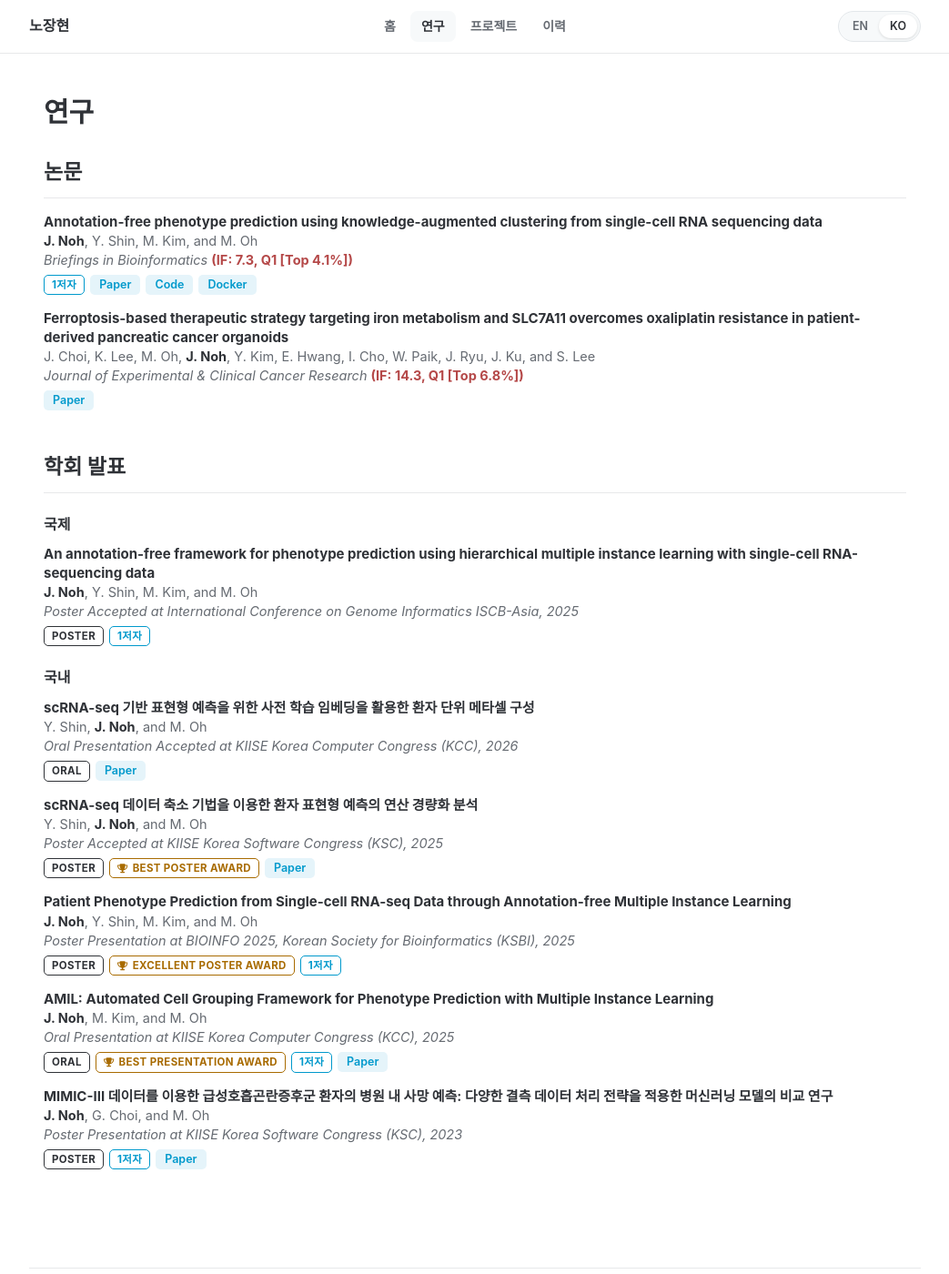
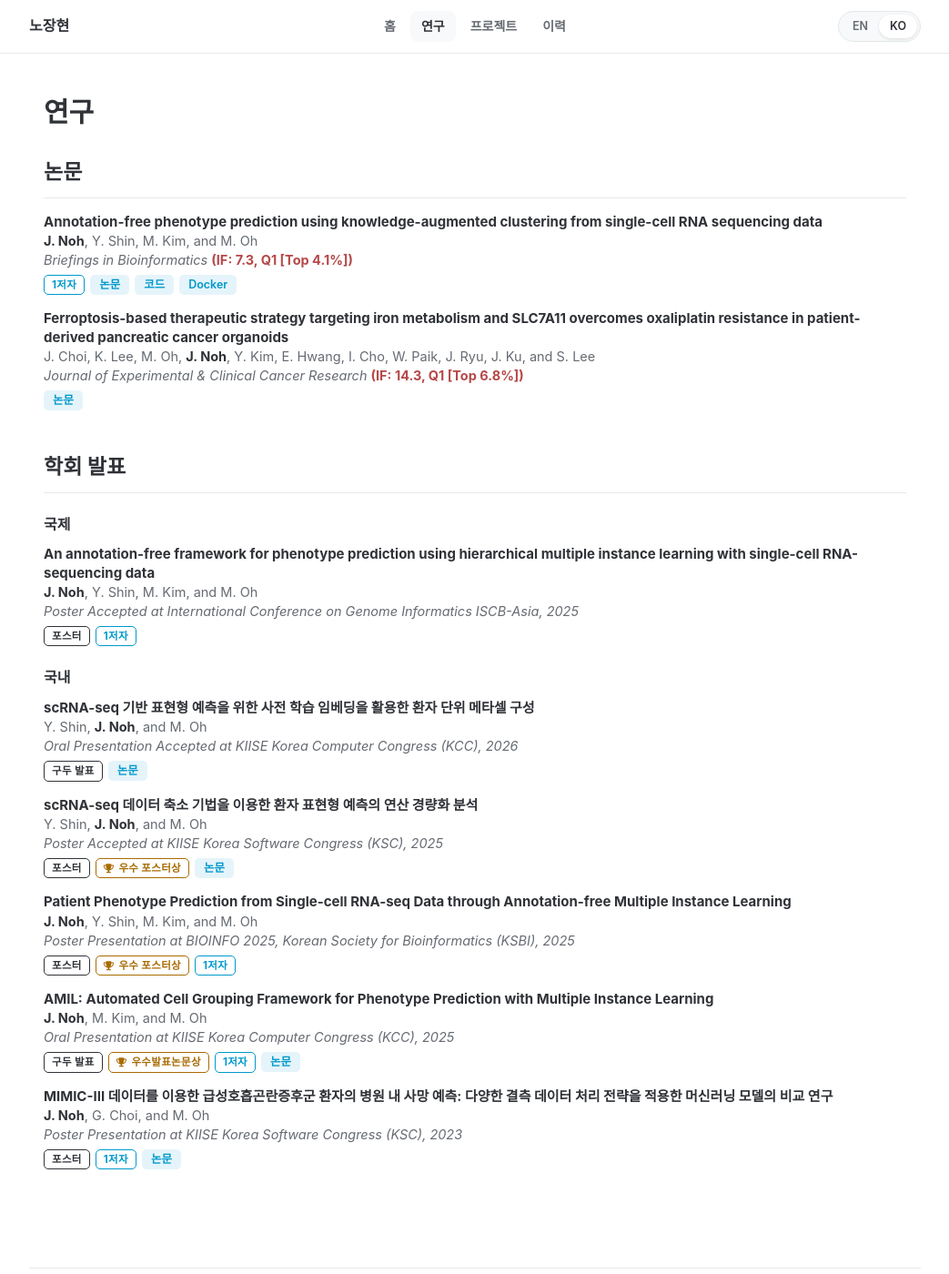
Before and after one commit to janghyunnoh/janghyunnoh.github.io, a Jekyll site: the page built from ko/research/index.md, in a window 1280 px wide and 1400 px high. Shown: the whole window at 91% size, without its empty margins (118-1161 px from the left). Built offline with Jekyll 4.4.1, drawn with Linux system fonts in a browser that asks for light colours.

Commit message:
Localize badges and link buttons on the Korean pages
- Oral/Poster -> 구두 발표/포스터; awards use award_ko
- Paper/Code/Demo/Poster/Slides -> 논문/코드/데모/포스터/발표자료

Co-Authored-By: Claude Opus 5.5 <noreply@anthropic.com>
Claude-Session: https://claude.ai/code/session_01KSQJoZP1auZdYkoBxWPSet

```diff
--- a/_data/conferences.yml
+++ b/_data/conferences.yml
@@ -25,6 +25,7 @@
   venue: "Poster Accepted at KIISE Korea Software Congress (KSC), 2025"
   type: "Poster"
   award: "Best Poster Award"
+  award_ko: "우수 포스터상"
   links:
     paper: "https://www.dbpia.co.kr/journal/articleDetail?nodeId=NODE12577614"
 
@@ -34,6 +35,7 @@
   venue: "Poster Presentation at BIOINFO 2025, Korean Society for Bioinformatics (KSBI), 2025"
   type: "Poster"
   award: "Excellent Poster Award"
+  award_ko: "우수 포스터상"
   first_author: true
   selected: true
 
@@ -43,6 +45,7 @@
   venue: "Oral Presentation at KIISE Korea Computer Congress (KCC), 2025"
   type: "Oral"
   award: "Best Presentation Award"
+  award_ko: "우수발표논문상"
   first_author: true
   selected: true
   links:
--- a/_data/i18n.yml
+++ b/_data/i18n.yml
@@ -27,6 +27,14 @@ en:
   first_author: "First author"
   cv: "CV (PDF)"
   published_in: "Published in"
+  type_oral: "Oral"
+  type_poster: "Poster"
+  link_paper: "Paper"
+  link_code: "Code"
+  link_docker: "Docker"
+  link_demo: "Demo"
+  link_poster: "Poster"
+  link_slides: "Slides"
 ko:
   nav_home: "홈"
   nav_research: "연구"
@@ -55,3 +63,11 @@ ko:
   first_author: "1저자"
   cv: "이력서 (PDF)"
   published_in: "게재"
+  type_oral: "구두 발표"
+  type_poster: "포스터"
+  link_paper: "논문"
+  link_code: "코드"
+  link_docker: "Docker"
+  link_demo: "데모"
+  link_poster: "포스터"
+  link_slides: "발표자료"
--- a/_includes/badges.html
+++ b/_includes/badges.html
@@ -1,8 +1,8 @@
 {%- assign it = include.item -%}
 {%- if it.type or it.award or it.first_author or it.links -%}
 <div class="badges">
-    {%- if it.type %}<span class="badge {{ it.type | downcase }}">{{ it.type }}</span>{% endif -%}
-    {%- if it.award %}<span class="badge award"><i class="fa-solid fa-trophy"></i>{{ it.award }}</span>{% endif -%}
+    {%- if it.type %}{% assign tkey = it.type | downcase | prepend: "type_" %}<span class="badge {{ it.type | downcase }}">{{ L[tkey] | default: it.type }}</span>{% endif -%}
+    {%- if it.award %}<span class="badge award"><i class="fa-solid fa-trophy"></i>{% if ko %}{{ it.award_ko | default: it.award }}{% else %}{{ it.award }}{% endif %}</span>{% endif -%}
     {%- if it.first_author %}<span class="badge first">{{ L.first_author }}</span>{% endif -%}
     {% include link-buttons.html links=it.links %}
 </div>
--- a/_includes/link-buttons.html
+++ b/_includes/link-buttons.html
@@ -1,11 +1,13 @@
 {%- assign lk = include.links -%}
 {%- if lk -%}
 <span class="links">
-    {%- if lk.paper and lk.paper != "" %}<a class="linkbtn" href="{{ lk.paper }}" target="_blank" rel="noopener">Paper</a>{% endif -%}
-    {%- if lk.code and lk.code != "" %}<a class="linkbtn" href="{{ lk.code }}" target="_blank" rel="noopener">Code</a>{% endif -%}
-    {%- if lk.docker and lk.docker != "" %}<a class="linkbtn" href="{{ lk.docker }}" target="_blank" rel="noopener">Docker</a>{% endif -%}
-    {%- if lk.demo and lk.demo != "" %}<a class="linkbtn" href="{{ lk.demo }}" target="_blank" rel="noopener">Demo</a>{% endif -%}
-    {%- if lk.poster and lk.poster != "" %}<a class="linkbtn" href="{{ lk.poster }}" target="_blank" rel="noopener">Poster</a>{% endif -%}
-    {%- if lk.slides and lk.slides != "" %}<a class="linkbtn" href="{{ lk.slides }}" target="_blank" rel="noopener">Slides</a>{% endif -%}
+    {%- assign kinds = "paper,code,docker,demo,poster,slides" | split: "," -%}
+    {%- for kd in kinds -%}
+    {%- assign url = lk[kd] -%}
+    {%- if url and url != "" -%}
+    {%- capture lbl %}link_{{ kd }}{% endcapture -%}
+    <a class="linkbtn" href="{{ url }}" target="_blank" rel="noopener">{{ L[lbl] }}</a>
+    {%- endif -%}
+    {%- endfor -%}
 </span>
 {%- endif -%}
```
